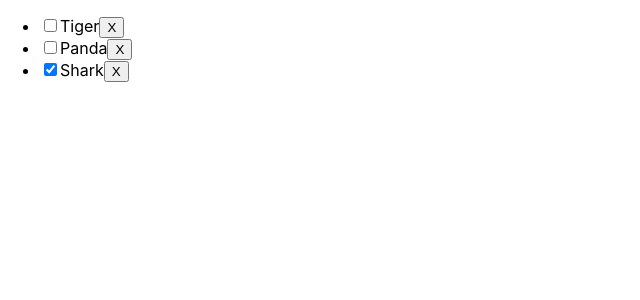
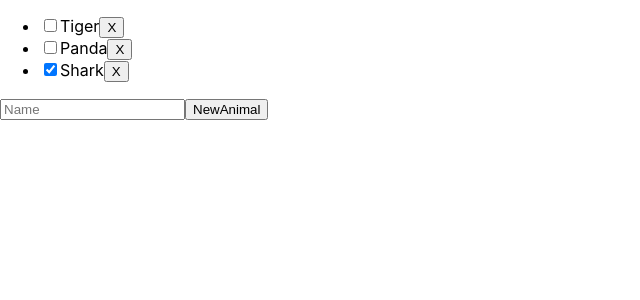
Before and after one commit to GregPhi/tuto-react-redux, a React (Create React App) app in the folder redux-tuto/: page / in a window 1280 px wide. Shown: the top 300 px of the page, without its empty margins (0-640 px from the left). Built offline with nearby package versions, Linux system fonts and the light colour scheme.

Commit message:
fix: add AddAnimal component

```diff
--- a/redux-tuto/src/App.js
+++ b/redux-tuto/src/App.js
@@ -3,11 +3,13 @@ import './App.css';
 import store from './store';
 import {Provider} from 'react-redux';
 import {AnimalListStore} from './components/AnimalList';
+import {AddAnimalForm} from './components/AddAnimal'
 
 function App() {
   return (
     <Provider store={store}>
       <AnimalListStore />
+      <AddAnimalForm />
     </Provider>
   );
 }
```
